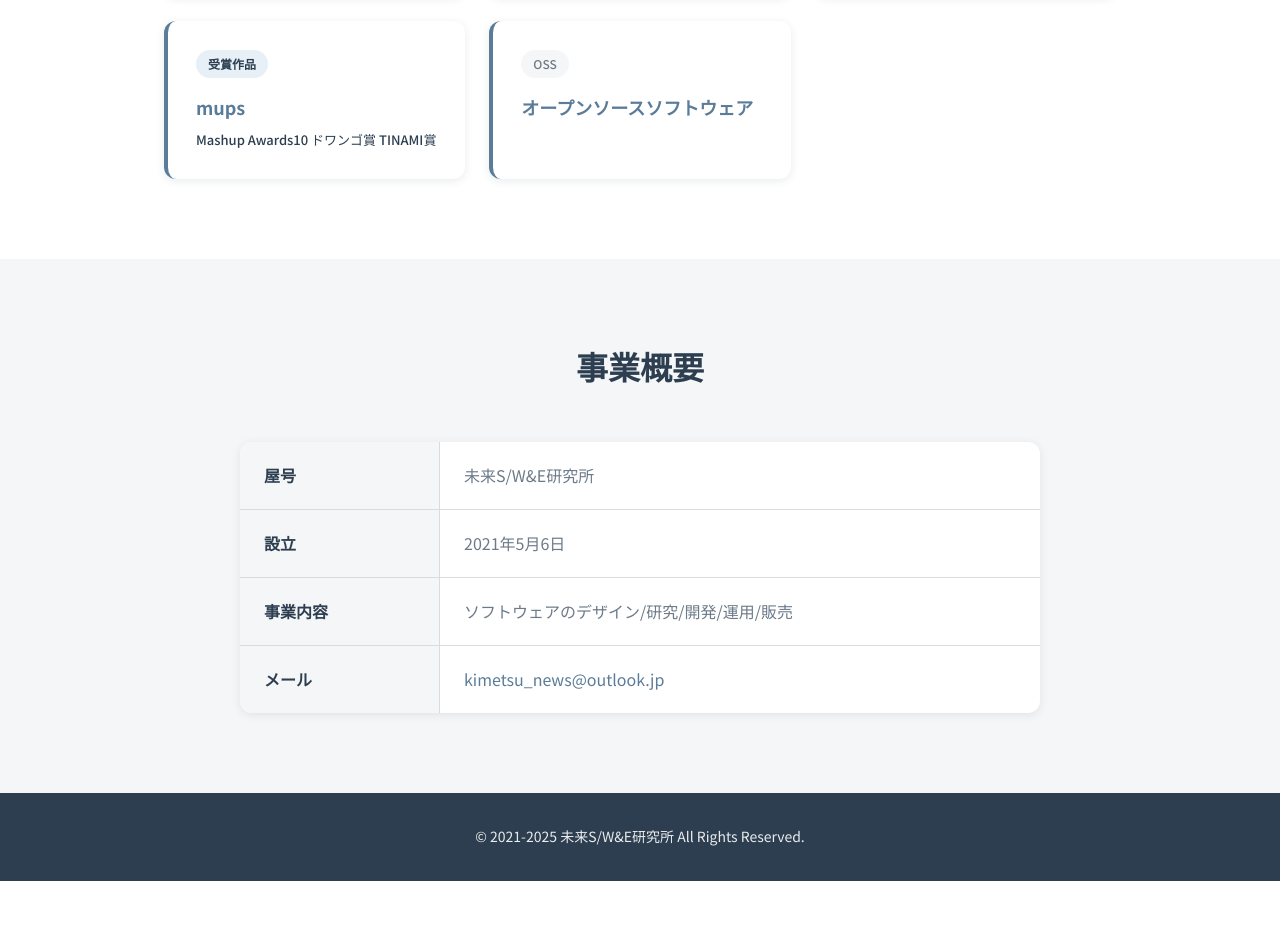
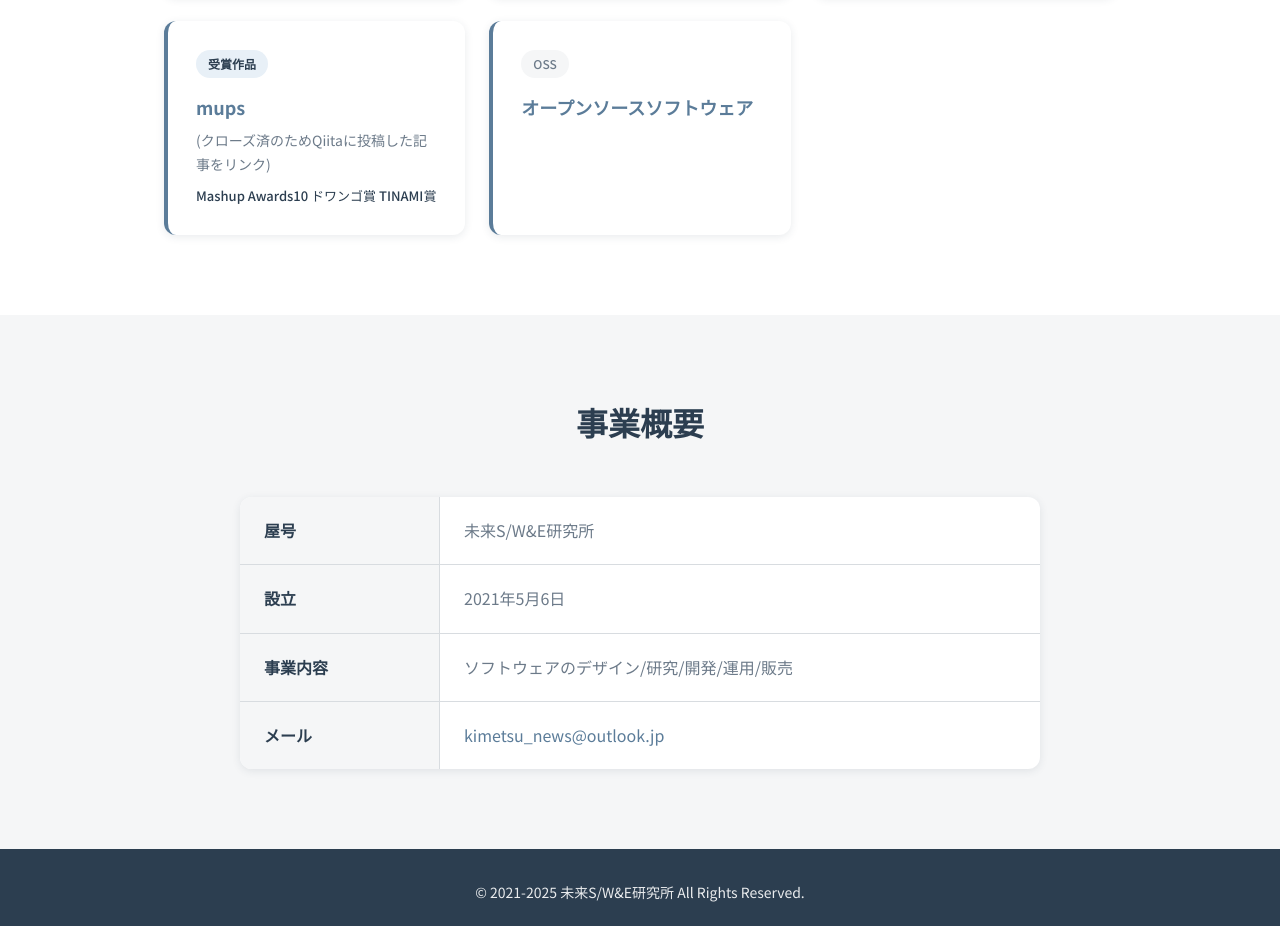
Before and after one commit to shikato/future-swe-lab-site, a plain HTML site: page index.html in a window 1280 px wide. Shown: the part 1722-2648 px from the top of the page. Before the commit the page ends 2603 px from the top, so only its background shows below. Drawn offline with Linux system fonts and the light colour scheme.

Commit message:
文言追加

```diff
--- a/index.html
+++ b/index.html
@@ -91,6 +91,7 @@
                 <div class="project-card">
                     <div class="project-tag award">受賞作品</div>
                     <h3 class="project-title"><a href="https://qiita.com/shikato/items/e490f71b5d478f97a905" class="project-link" target="_blank" rel="noopener noreferrer">mups</a></h3>
+                    <p class="project-description">(クローズ済のためQiitaに投稿した記事をリンク)</p>
                     <p class="project-award">Mashup Awards10 ドワンゴ賞 TINAMI賞</p>
                 </div>
                 <div class="project-card">
```
